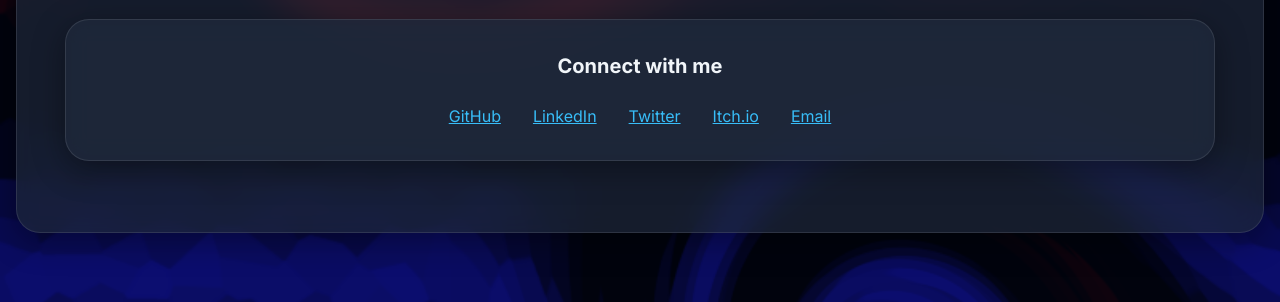
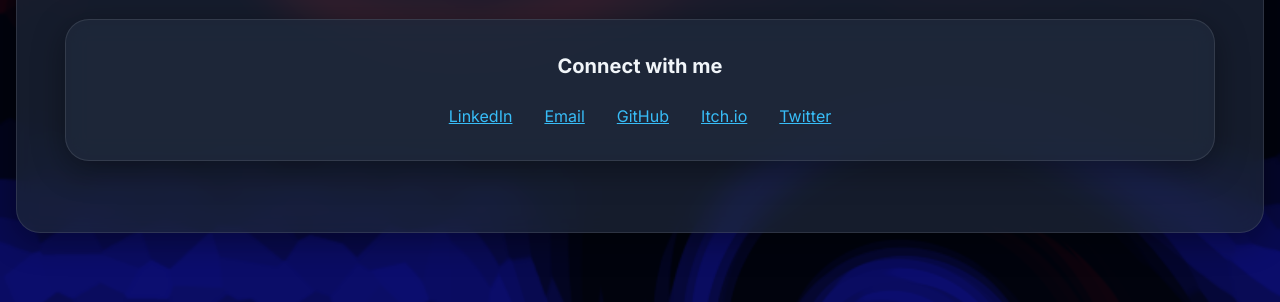
Before and after one commit to maniatic0/maniatic0.github.io, a Jekyll site: the page built from index.md, in a window 1280 px wide. Shown: the part 869-1171 px from the top of the page. Built offline with Jekyll 4.4.1, drawn with Linux system fonts in a browser that asks for light colours; nearby versions of some CDN libraries.

Commit message:
Reorganized socials

```diff
--- a/index.md
+++ b/index.md
@@ -13,20 +13,20 @@ Stay tuned for my updated projects, research, and experience.
 <div class="max-w-6xl mx-auto mt-16 glass-card p-8 rounded-3xl">
     <h3 class="text-white font-bold text-xl mb-6 text-center">Connect with me</h3>
     <div class="flex flex-wrap justify-center gap-8 text-slate-400">
+        <a href="https://ve.linkedin.com/in/christian-oliveros-69a98311a" class="hover:text-sky-400 transition-colors flex items-center gap-2">
+            <span class="font-medium">LinkedIn</span>
+        </a>
+        <a href="mailto:christianol_work@outlook.com" class="hover:text-sky-400 transition-colors flex items-center gap-2">
+            <span class="font-medium">Email</span>
+        </a>
         <a href="https://github.com/maniatic0" class="hover:text-sky-400 transition-colors flex items-center gap-2">
             <span class="font-medium">GitHub</span>
         </a>
-        <a href="https://ve.linkedin.com/in/christian-oliveros-69a98311a" class="hover:text-sky-400 transition-colors flex items-center gap-2">
-            <span class="font-medium">LinkedIn</span>
+        <a href="https://maniatico.itch.io/" class="hover:text-sky-400 transition-colors flex items-center gap-2">
+            <span class="font-medium">Itch.io</span>
         </a>
         <a href="https://x.com/CHChistris" class="hover:text-sky-400 transition-colors flex items-center gap-2">
             <span class="font-medium">Twitter</span>
         </a>
-        <a href="https://maniatico.itch.io/" class="hover:text-sky-400 transition-colors flex items-center gap-2">
-            <span class="font-medium">Itch.io</span>
-        </a>
-        <a href="mailto:christianol_work@outlook.com" class="hover:text-sky-400 transition-colors flex items-center gap-2">
-            <span class="font-medium">Email</span>
-        </a>
     </div>
 </div>
```
